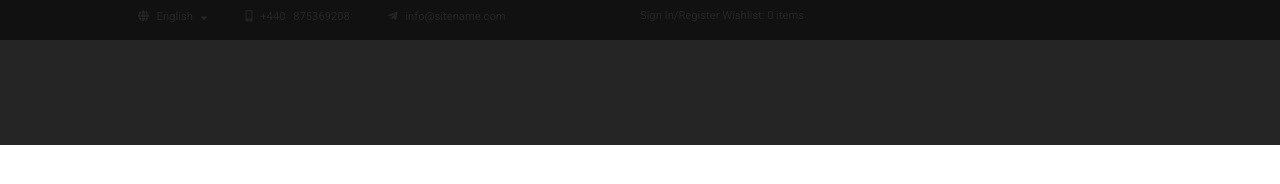
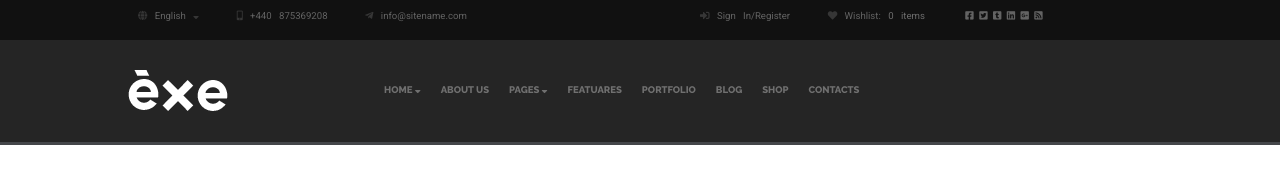
Before and after one commit to ilhmpy/exe, a website built with webpack: page index.html in a window 1280 px wide. Built offline with nearby package versions, Linux system fonts and the light colour scheme.

Commit message:
v1.2 15:28 26.04 Сверстан хедер почти

```diff
--- a/bundle/css/bundle.css
+++ b/bundle/css/bundle.css
@@ -0,0 +1 @@
+@import url(https://fonts.googleapis.com/css2?family=Roboto&display=swap);body{overflow-x:hidden}a{text-decoration:none;cursor:pointer;color:#000}*{-o-box-sizing:border-box;-moz-box-sizing:border-box;-ms-box-sizing:border-box;box-sizing:border-box}button,input,select{outline:none;border:0;background:0}button{cursor:pointer}.exe{width:100%;font-family:Roboto,sans-serif}.container{width:80%;height:inherit;max-width:1230px;margin:0 auto}
--- a/index.html
+++ b/index.html
@@ -6,8 +6,8 @@
     <link rel="stylesheet" href="./styles/normalize.css">
     <!-- главный файл в верхушке зависимостей проекта -->
     <link rel="stylesheet" href="./styles/main.min.css">
+    <link rel="stylesheet" href="./styles/header.min.css">
     <!-- временные файлы перед сборкой -->
-    <link rel="stylesheet" href="./styles/header.min.css">
     <!-- font awesome -->
     <link rel="stylesheet" href="https://use.fontawesome.com/releases/v5.15.3/css/all.css"
     integrity="sha384-SZXxX4whJ79/gErwcOYf+zWLeJdY/qpuqC4cAa9rOGUstPomtqpuNWT9wdPEn2fk" crossorigin="anonymous">
@@ -25,15 +25,34 @@
                 <a href="#" class="panel__contacts-item"><i class="fab fa-telegram-plane"></i> info@sitename.com</a>
               </div>
               <div class="panel__socials">
-                <a class="socials__item">Sign In/Register</a>
-                <a href="#" class="socials__item">Wishlist: <span>0 items</span></a>
-                <a href="#" class="socials__item"></a>
+                <a class="socials__item"><span><i class="fas fa-sign-in-alt"></i> Sign In</span>/<span>Register</span></a>
+                <a href="#" class="socials__item"><i class="fas fa-heart"></i> Wishlist: <span>0 items</span></a>
+                <a class="socials__item soc">
+                  <a href="#" class="soc-icons"><i class="fab fa-facebook-square"></i></a>
+                  <a href="#" class="soc-icons"><i class="fab fa-twitter-square"></i></a>
+                  <a href="#" class="soc-icons"><i class="fab fa-tumblr-square"></i></a>
+                  <a href="#" class="soc-icons"><i class="fab fa-linkedin"></i></a>
+                  <a href="#" class="soc-icons"><i class="fab fa-google-plus-square"></i></a>
+                  <a href="#" class="soc-icons"><i class="fas fa-rss-square"></i></a>
+                </a>
               </div>
             </div>
           </div>
           <div class="header__nav">
             <div class="container header__container">
-
+              <div class="header__logo">
+                <img src="./images/exe.png" alt="exe logo">
+              </div>
+              <nav class="header__nav-links">
+                <a href="#" class="header__nav-link">HOME <i class="fas fa-sort-down"></i></a>
+                <a href="#" class="header__nav-link">ABOUT US</a>
+                <a href="#" class="header__nav-link">PAGES <i class="fas fa-sort-down"></i></a>
+                <a href="#" class="header__nav-link">FEATUARES</a>
+                <a href="#" class="header__nav-link">PORTFOLIO</a>
+                <a href="#" class="header__nav-link">BLOG</a>
+                <a href="#" class="header__nav-link">SHOP</a>
+                <a href="#" class="header__nav-link">CONTACTS</a>
+              </nav>
             </div>
           </div>
         </header>
--- a/styles/header.scss
+++ b/styles/header.scss
@@ -9,7 +9,7 @@
   width: 100%;
   height: 40px;
   background: $panel-bg;
-  font-size: .70em;
+  font-size: .60em;
 }
 
 .panel__container {
@@ -28,9 +28,6 @@
   &:first-child {
     margin-left: 0;
   }
-  &:nth-child(1) i {
-    margin-top: -5px;
-  }
   &:hover {
     color: $red-color;
   }
@@ -39,14 +36,71 @@
 .panel__container {
   display: grid;
   grid-template-columns: repeat(2, 50%);
+  grid-gap: 60px;
 }
 
-.panel__socials {
+.socials__item {
+  @extend .panel__contacts-item;
+}
 
+.socials__item span {
+  color: #6d6d6d;
+}
+
+.socials__item:nth-child(1) span {
+  color: $panel-color;
+}
+
+.socials__item:nth-child(1) span:hover {
+  color: #74a335;
+}
+
+.soc-icons {
+  margin-left: 3px;
+}
+
+.soc-icons:hover i {
+  color: $red-color;
+}
+
+.panel__contacts-item i {
+  color: #363636;
 }
 
 .header__nav {
   width: 100%;
   height: 105px;
   background: $interface-color;
+  border-bottom: 3px solid #44464a;
+  font-family: $raleway;
+  &::after {
+    content: "";
+    display: block;
+    width: 100%;
+    height: 3px;
+  }
 }
+
+.header__container {
+  display: grid;
+  grid-template-columns: 25% 65%;
+  padding: 30px 0px 30px 0px;
+}
+
+.header__nav-links {
+  display: flex;
+  padding-top: 14px;
+}
+
+.header__nav-link {
+  display: block;
+  color: $links-color;
+  font-size: .60em;
+  margin-left: 3%;
+  &:first-child {
+    margin-left: 0;
+  }
+  &:hover {
+    color: $red-color;
+  }
+}
--- a/styles/main.scss
+++ b/styles/main.scss
@@ -1,5 +1,6 @@
 // импорты для сборки проекта
-@import "./header.scss";
+/*@import "./header.scss";
+*/
 @import "./vars.scss";
 
 /***********************************/
--- a/styles/vars.scss
+++ b/styles/vars.scss
@@ -1,12 +1,15 @@
 // импорты шрифтов
-@import url('https://fonts.googleapis.com/css2?family=Roboto&display=swap'); // roboto
+@import url('https://fonts.googleapis.com/css2?family=Roboto&display=swap'); // roboto regular
+@import url('https://fonts.googleapis.com/css2?family=Raleway:wght@800&display=swap'); // raleway extra-bold
 
 
 // цвета
 $panel-bg: #111111;
 $interface-color: #252525;
-$panel-color: #252525;
+$panel-color: #636363;
 $red-color: #e5493a;
+$links-color: #707070;
 
 // шрифты
 $roboto: 'Roboto', sans-serif;
+$raleway: 'Raleway', sans-serif;
```
Also changed, not shown: images/exe.png (added), styles/header.min.css, styles/main.min.css, styles/vars.min.css.
